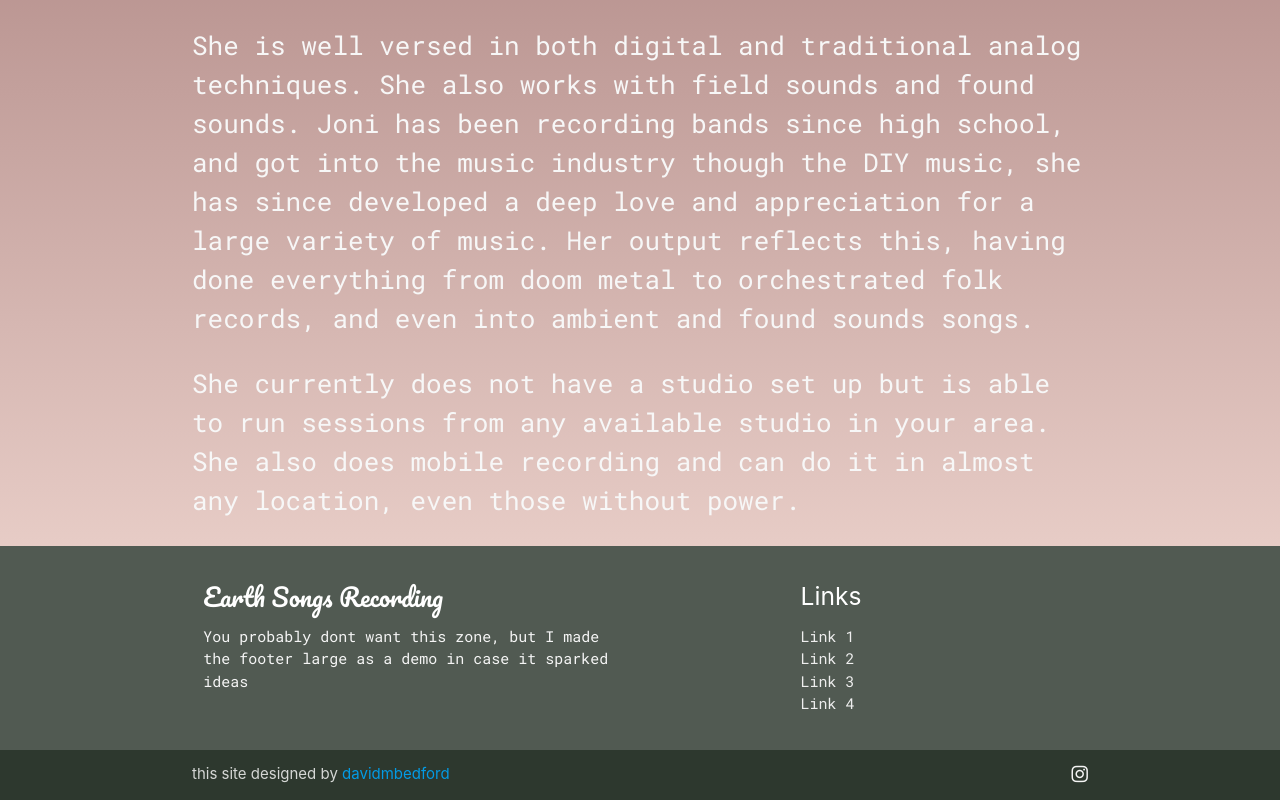
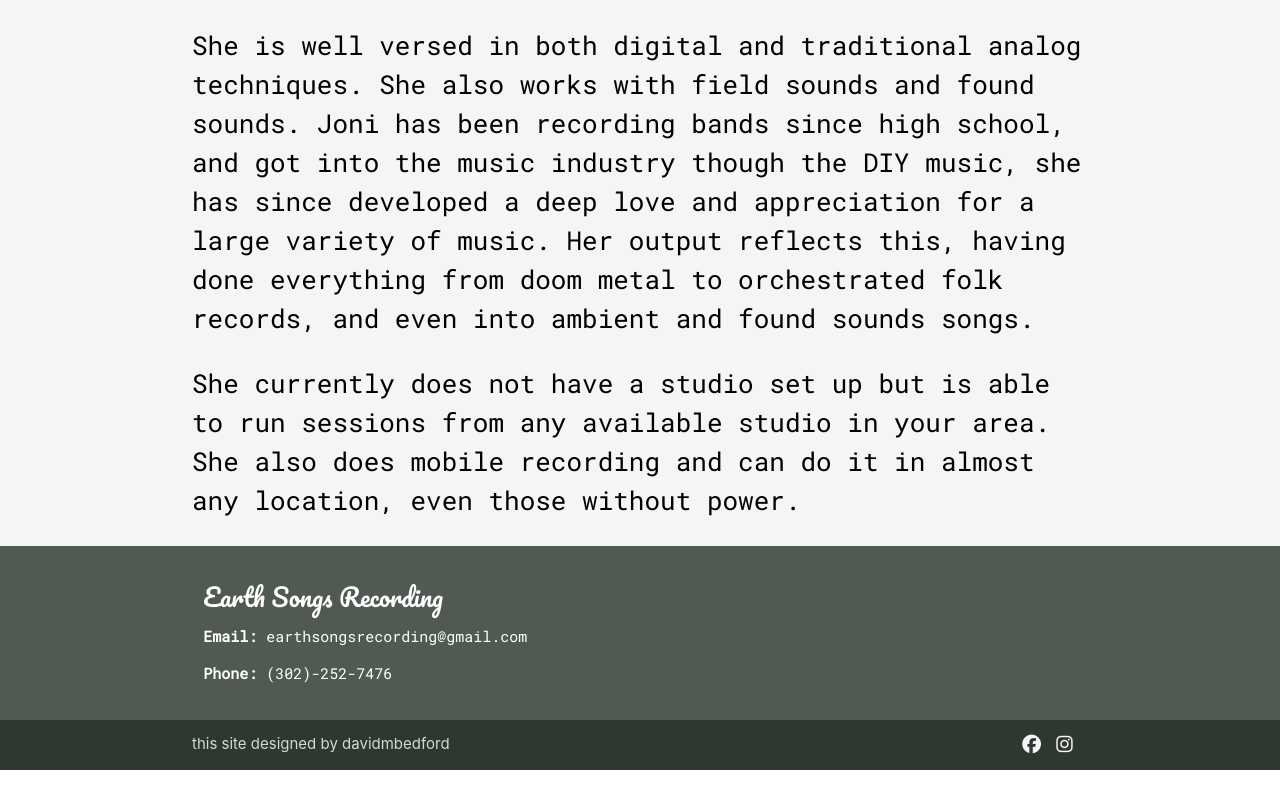
Before and after one commit to davidmbedford/joni-portfolio, a React (Create React App) app: page / in a window 1280 px wide. Shown: the part 495-1295 px from the top of the page. After the commit the page ends 1265 px from the top, so only its background shows below. Built offline with nearby package versions, Linux system fonts and the light colour scheme.

Commit message:
footer finished until review, general color aesthetics adjusted

```diff
--- a/src/App.css
+++ b/src/App.css
@@ -8,19 +8,17 @@
 }
 
 .App-header {
-  background-image: linear-gradient(180deg, #b18a87 30%,  #e7ccc6 100%);
+  /* background-image: linear-gradient(180deg, #b18a87 30%,  #e7ccc6 100%); */
+  background-color: whitesmoke;
   min-height: 100vh;
   display: flex;
   flex-direction: column;
   align-items: center;
   justify-content: center;
   font-size: calc(10px + 2vmin);
-  color: rgb(247, 247, 247);
+  color: black;
 }
 
-.App-link {
-  color: #09d3ac;
-}
 
 /* Hohm-brew */
 
@@ -48,3 +46,7 @@ li {
 ul {
   color: black;
 }
+
+.bold {
+  font-weight: bold;
+}
--- a/src/components/footer/index.js
+++ b/src/components/footer/index.js
@@ -8,9 +8,10 @@ function Footer() {
             <div className="row">
               <div className="col l6 s12">
                 <h5 className="footer-logo">Earth Songs Recording</h5>
-                <p className="grey-text text-lighten-4">You probably dont want this zone, but I made the footer large as a demo in case it sparked ideas</p>
+                <p className="text-lighten-4"><span className="bold">Email:</span> earthsongsrecording@gmail.com</p>
+                <p className="text-lighten-4"><span className="bold">Phone:</span> (302)-252-7476</p>
               </div>
-              <div className="col l4 offset-l2 s12">
+              {/* <div className="col l4 offset-l2 s12">
                 <h5 className="white-text">Links</h5>
                 <ul>
                   <li><a className="grey-text text-lighten-3" href="#!">Link 1</a></li>
@@ -18,13 +19,14 @@ function Footer() {
                   <li><a className="grey-text text-lighten-3" href="#!">Link 3</a></li>
                   <li><a className="grey-text text-lighten-3" href="#!">Link 4</a></li>
                 </ul>
-              </div>
+              </div> */}
             </div>
           </div>
           <div className="footer-copyright" id="footerbottom">
             <div className="container">
-            this site designed by <span><a href="https://davidmbedford.github.io">davidmbedford</a></span>
+            this site designed by <span><a href="https://davidmbedford.github.io" id="mySite">davidmbedford</a></span>
             <a className="grey-text text-lighten-4 right" href="https://www.instagram.com/earthsongsrecording/?hl=en"><i className="fab fa-instagram fa-lg"></i></a>
+            <a className="grey-text text-lighten-4 right" href="https://www.facebook.com/dankelfers"><i className="fab fa-facebook fa-lg"></i></a>
             </div>
           </div>
         </footer>
--- a/src/components/footer/style.css
+++ b/src/components/footer/style.css
@@ -9,3 +9,18 @@
 .footer-logo {
     font-family: 'Pacifico', sans-serif;
 }
+
+i {
+  padding-right: 1.2vw;
+  transition: color 0.5s ease;
+}
+
+#mySite {
+  color: inherit;
+  transition: color 0.5s ease;
+}
+
+i:hover,
+#mySite:hover {
+  color: rgb(245, 147, 147);
+}
--- a/src/screens/gear/index.js
+++ b/src/screens/gear/index.js
@@ -1,14 +1,15 @@
-import React, {Component} from 'react';
+import React, { Component } from 'react';
 // import logo from '../../logo.svg';
 
 class Gear extends Component {
   componentDidMount() {
     const M = window.M;
-    document.addEventListener('DOMContentLoaded', function() {
+    document.addEventListener('DOMContentLoaded', function () {
       var elems = document.querySelectorAll('.collapsible');
-      var instances = M.Collapsible.init(elems, {});
+      var instances = M.Collapsible.init(elems, {accordian: false});
     });
   }
+
 
   render() {
     return (
@@ -224,8 +225,8 @@ class Gear extends Component {
                   </li>
                 </ul>
               </div>
+
             </div>
-
           </div>
         </div>
       </div>
```
Lines whose indentation alone changed are shown as unchanged.
